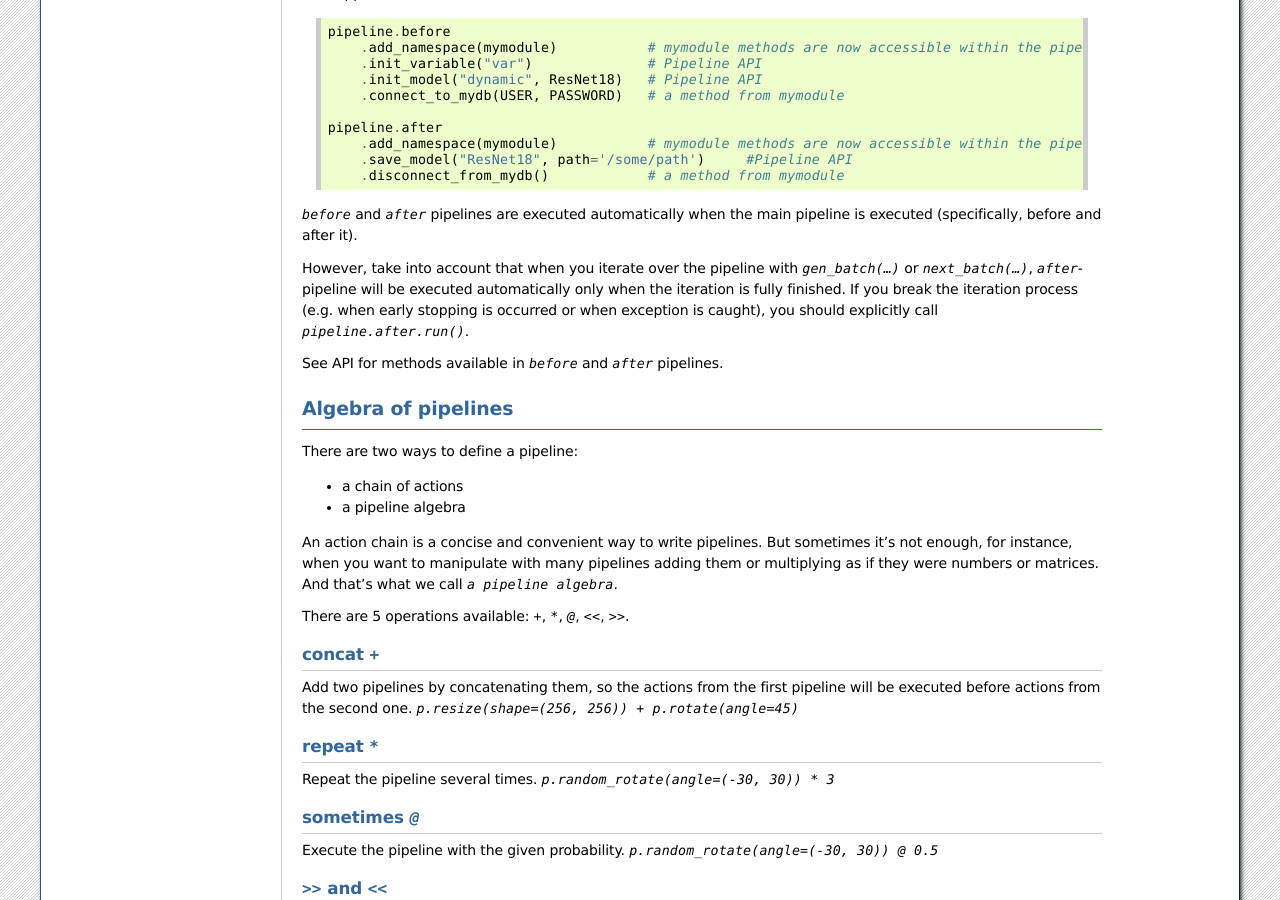
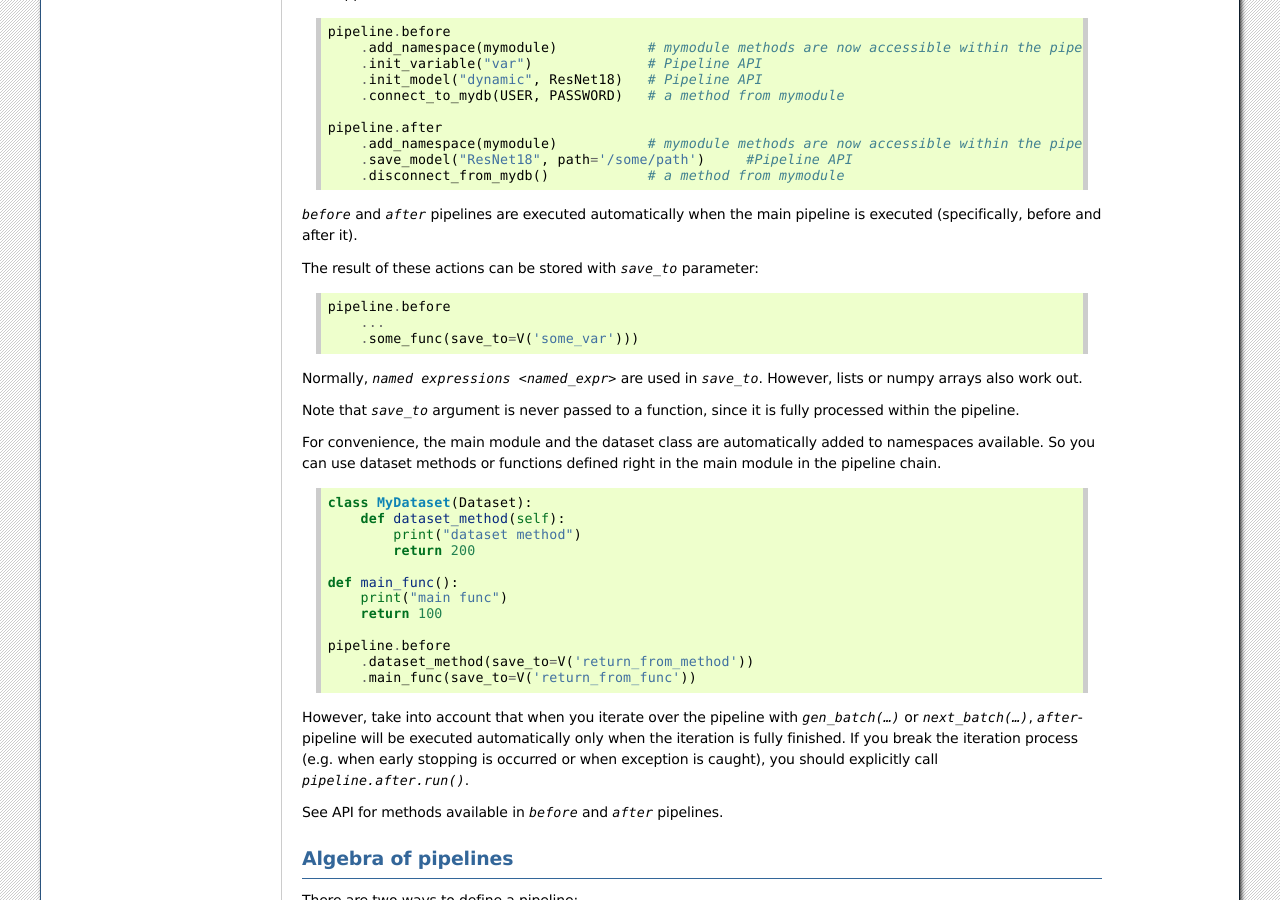
Before and after one commit to analysiscenter/batchflow, a Sphinx documentation site: the page built from docs/intro/pipeline.rst, in a window 1280 px wide and 900 px high, scrolled down 1610 px. Built offline with Sphinx 7.4.7, drawn with Linux system fonts in a browser that asks for light colours; pages that are not in the unit, such as notebooks, are missing from menus.

Commit message:
Add dataset to namespaces

```diff
--- a/docs/intro/named_expr.rst
+++ b/docs/intro/named_expr.rst
@@ -19,6 +19,7 @@ There are several types of named expressions:
 * R(...) - a random value
 * W(...) - a wrapper for a named expression
 * P(...) - a wrapper for parallel actions
+* I(...) - an iteration counter
 
 
 Using in pipelines
@@ -92,7 +93,7 @@ B - batch component
 
     pipeline
         ...
-        .train_model(model_name, feed_dict={'features': B('features'), 'labels': B('labels')})
+        .train_model(model_name, features=B('features'), labels=B('labels'))
         ...
 
 At each iteration ``B('features')`` and ``B('labels')`` will be replaced with ``current_batch.features``
--- a/docs/intro/pipeline.rst
+++ b/docs/intro/pipeline.rst
@@ -111,6 +111,35 @@ More complicated pipelines include setup and tear down actions. That's exactly w
         .disconnect_from_mydb()            # a method from mymodule
 
 `before` and `after` pipelines are executed automatically when the main pipeline is executed (specifically, before and after it).
+
+The result of these actions can be stored with `save_to` parameter::
+
+    pipeline.before
+        ...
+        .some_func(save_to=V('some_var')))
+
+Normally, `named expressions <named_expr>` are used in `save_to`. However, lists or numpy arrays also work out.
+
+Note that `save_to` argument is never passed to a function, since it is fully processed within the pipeline.
+
+For convenience, the main module and the dataset class are automatically added to namespaces available.
+So you can use dataset methods or functions defined right in the main module in the pipeline chain.
+
+::
+
+    class MyDataset(Dataset):
+        def dataset_method(self):
+            print("dataset method")
+            return 200
+
+    def main_func():
+        print("main func")
+        return 100
+
+    pipeline.before
+        .dataset_method(save_to=V('return_from_method'))
+        .main_func(save_to=V('return_from_func'))
+
 
 However, take into account that when you iterate over the pipeline with `gen_batch(...)` or `next_batch(...)`, `after`-pipeline
 will be executed automatically only when the iteration is fully finished.
```
Also changed, not shown: 1 other file.
